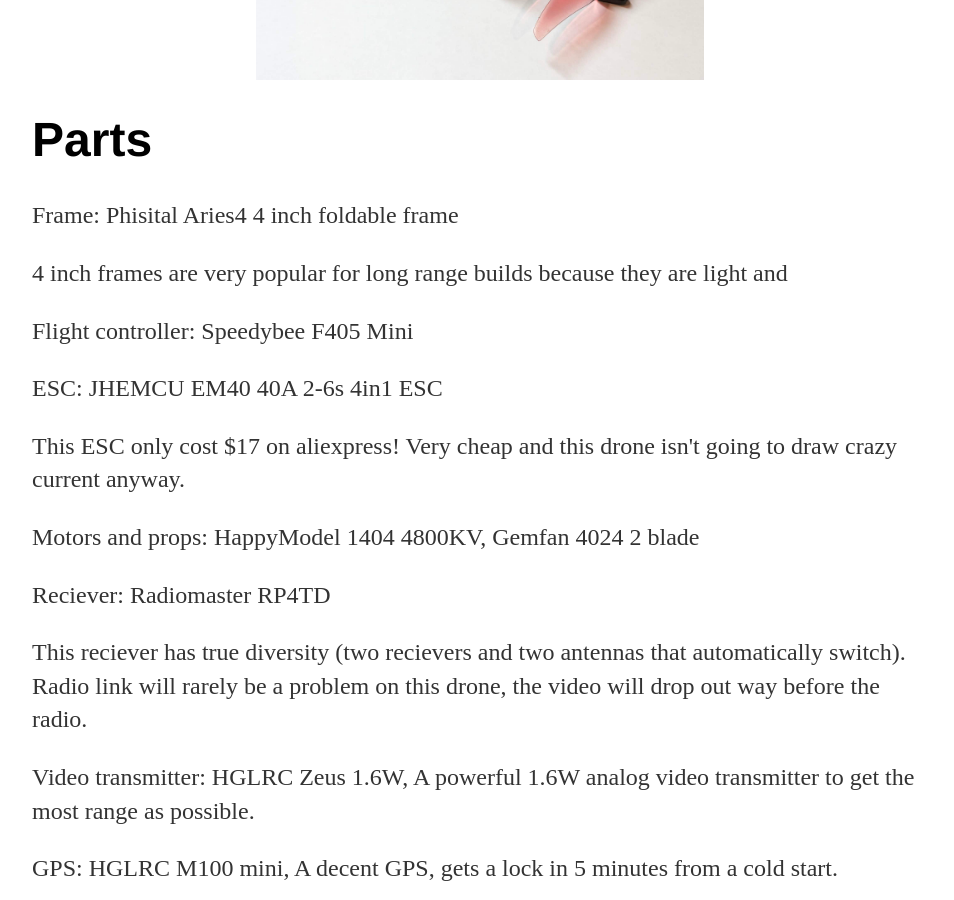
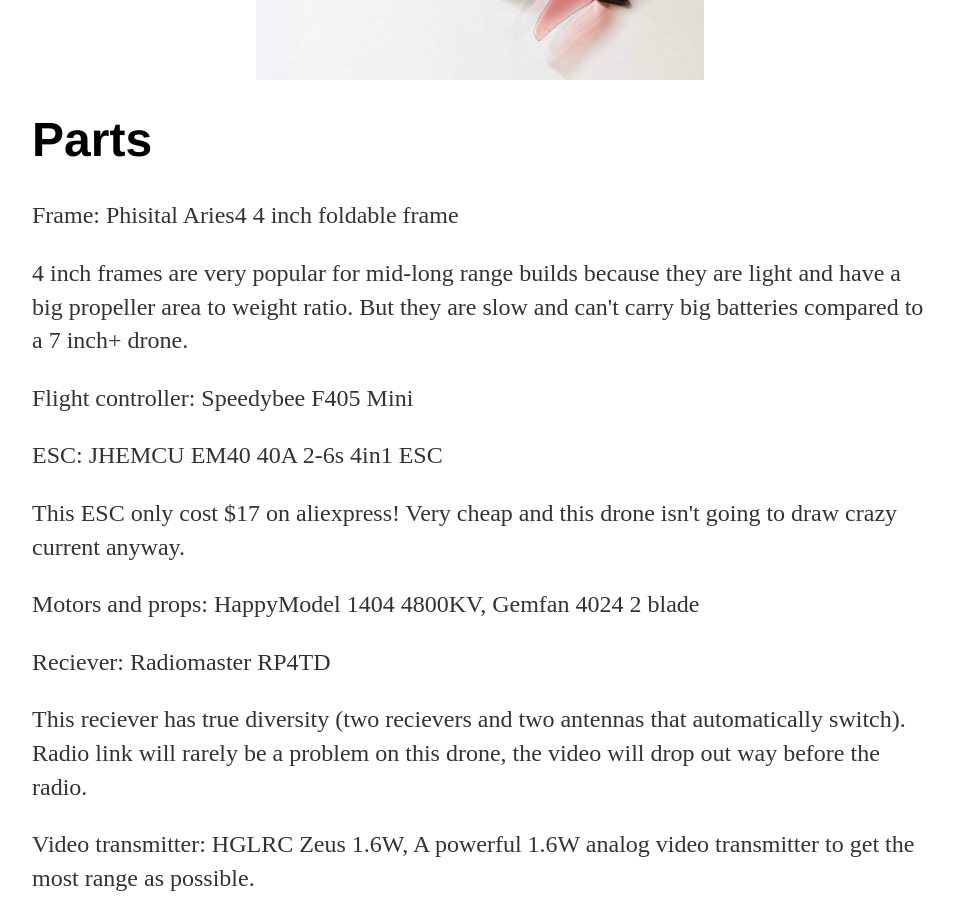
Before and after one commit to tfu1897/tfu1897.github.io, a Jekyll site: the page built from Projects/drone.html, in a window 1280 px wide and 900 px high, scrolled down 901 px. Shown: the whole window, without its empty margins (160-1114 px from the left). Built offline with Jekyll 4.4.1, drawn with Linux system fonts in a browser that asks for light colours.

Commit message:
Update drone.html

```diff
--- a/Projects/drone.html
+++ b/Projects/drone.html
@@ -12,7 +12,7 @@
 	<h1>Parts</h1>
 	<p>
 		Frame: Phisital Aries4 4 inch foldable frame </p>
-	<p>4 inch frames are very popular for long range builds because they are light and
+	<p>4 inch frames are very popular for mid-long range builds because they are light and have a big propeller area to weight ratio.  But they are slow and can't carry big batteries compared to a 7 inch+ drone.
 	</p>
 	<p>Flight controller: Speedybee F405 Mini</p>
 	<p>ESC: JHEMCU EM40 40A 2-6s 4in1 ESC</p>
```
